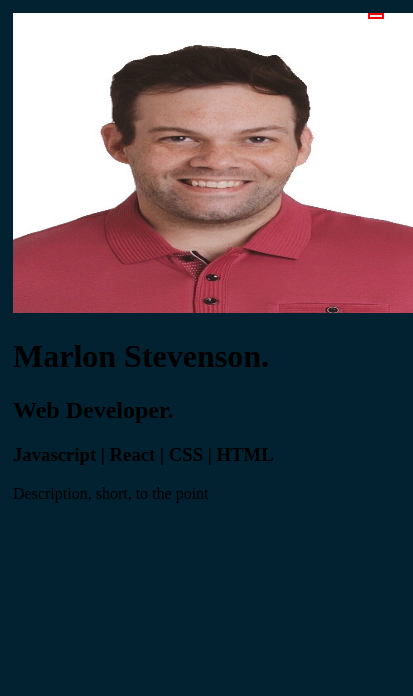
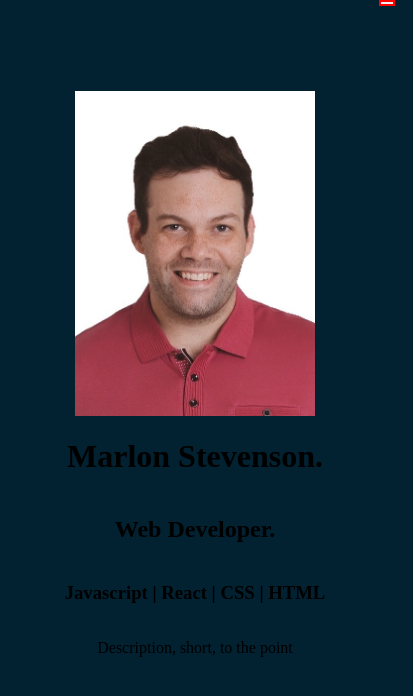
Before and after one commit to marlybone/PortfoliositeV1, a React (Vite) app: page / in a window 390 px wide. Shown: the top 696 px of the page, 413 px wide, since content can reach past the window. Built offline with nearby package versions, Linux system fonts and the light colour scheme.

Commit message:
mobile view content, center aligning working on styles

```diff
--- a/src/App.css
+++ b/src/App.css
@@ -2,13 +2,14 @@
   margin-left: 300px;
   margin-right: 300px;
   background-color: #022131;
+  font-color: white;
 }
 
 @media (max-width: 748px) {
   :root {
-  margin: 0 auto;
+  margin: 2%;
   max-width: 100%;
   max-height: 100%;
-  padding: 5px;
+  padding: 20px;
   }
 }
--- a/src/Components/Content.jsx
+++ b/src/Components/Content.jsx
@@ -1,17 +1,39 @@
 import React from 'react'
 import Styled from 'styled-components'
 
+   const ContentDiv = Styled.div`
+     margin-top: 20%;
+
+     @media (max-width: 748px){
+
+     align-items: center;
+     align-content: center;
+     display: flex;
+     flex-direction: column;
+}
+
+img {
+  width: 100%;
+  max-width: 240px;
+  height: auto;
+  max-height: 325px;
+  transition: all 0.5s ease-in-out;
+
+    @media (max-width: 748px){
+    }
+}
+
+    `;
+
 const Content = () => {
-
-
   return (
-    <div>
-      <img src="src/img/imgme.jpg" width='400' height='300'/>
+    <ContentDiv>
+      <img src="src/img/img.jpg"/>
       <h1>Marlon Stevenson.</h1>
       <h2>Web Developer.</h2>
       <h3>Javascript | React | CSS | HTML </h3>
       <p>Description, short, to the point</p>
-    </div>
+    </ContentDiv>
   )
 }
 
--- a/src/Components/Navbar.jsx
+++ b/src/Components/Navbar.jsx
@@ -5,7 +5,7 @@ import { useState, useEffect } from 'react'
 
 const NavButton = Styled.button`
   border: 2px solid red;
-  margin-right: 5%;
+  margin-right: 8%;
 
   @media (min-width: 748px) {
     display: none;
@@ -16,12 +16,13 @@ const Nav = Styled.nav`
   display: flex;
   flex-direction: row-reverse;
   width: 100%;
+  top: 0;
 
 
   @media (max-width: 748px) {
     justify-content: flex-start;
     display: flex;
-    font-size: 14px;
+    font-size: 15px;
     position: fixed;
 
 
```
Also changed, not shown: src/img/img.jpg (renamed from src/img/imgme.jpg).
